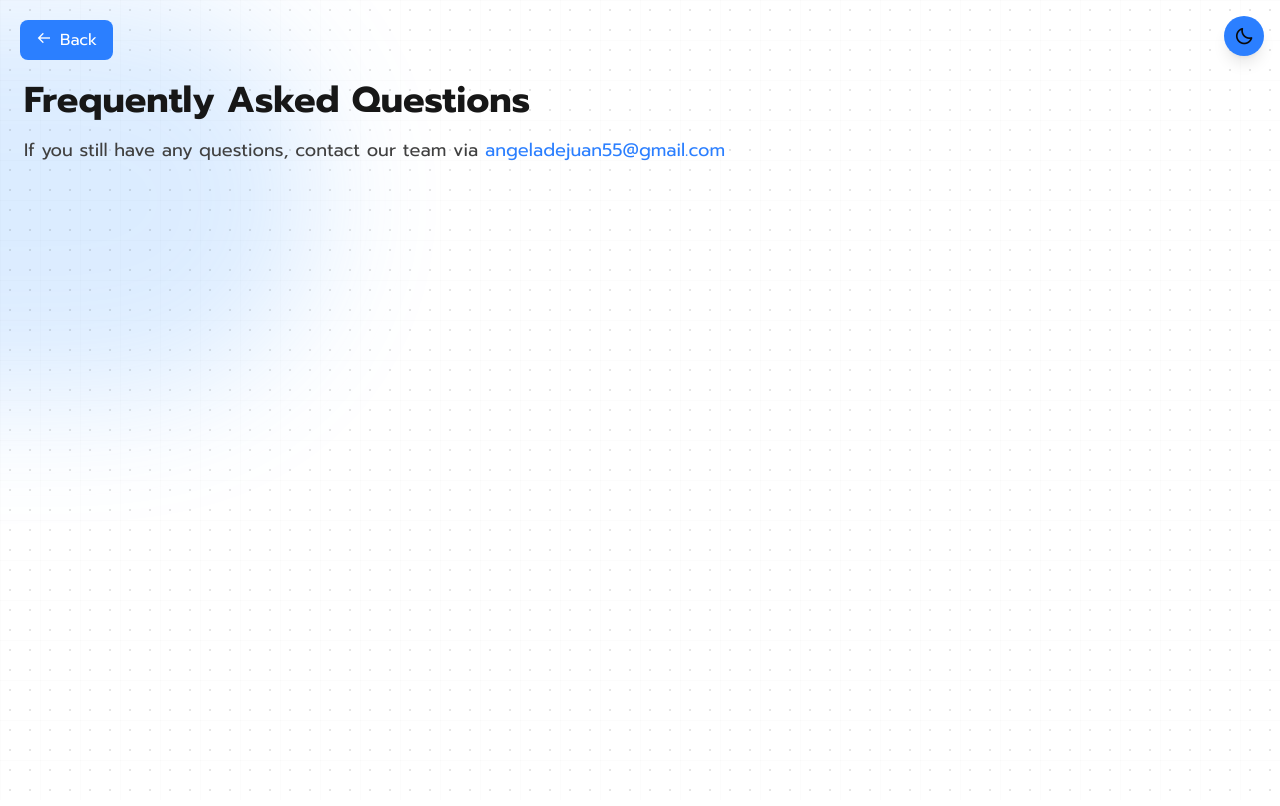
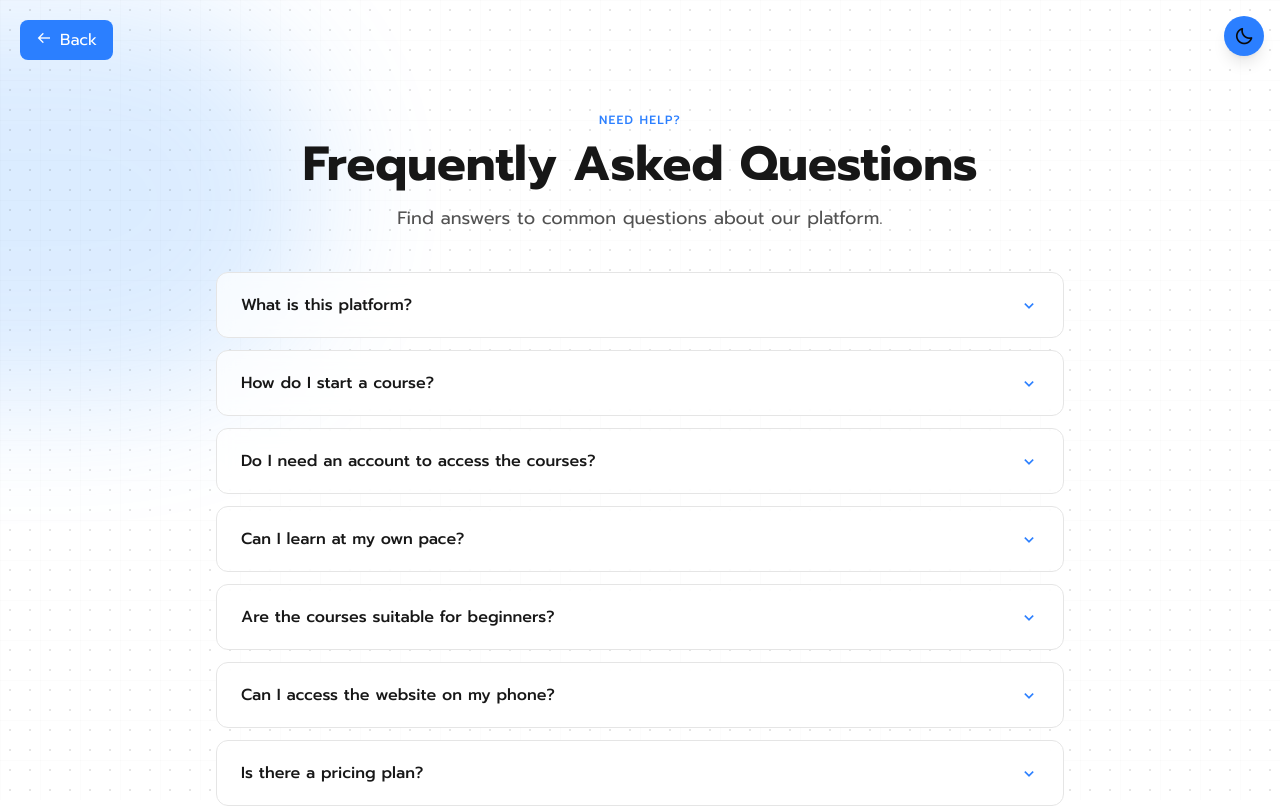
Before and after one commit to gelamrie/learning-website, a React (Vite) app: page /faqsec in a window 1280 px wide. Shown: the top 806 px of the page. Built offline with nearby package versions, Linux system fonts and the light colour scheme.

Commit message:
added questions for that FAQ

```diff
--- a/src/pages/FaqSec.jsx
+++ b/src/pages/FaqSec.jsx
@@ -1,9 +1,57 @@
 import React, { useState } from "react";
 
 const FaqSec = () => {
+    const [openIndex, setOpenIndex] = useState(null);
     const [copied, setCopied] = useState(false);
 
     const email = "angeladejuan55@gmail.com";
+
+    const faqs = [
+        {
+            question: "What is this platform?",
+            answer:
+                "Our platform is an online learning website designed to help you develop new skills through accessible courses and learning resources.",
+        },
+        {
+            question: "How do I start a course?",
+            answer:
+                "Simply go to Explore Courses, choose a course that interests you, and follow the available lessons and learning materials.",
+        },
+        {
+            question: "Do I need an account to access the courses?",
+            answer:
+                "Some courses may be available without an account, while an account may be required to access features such as saving your progress and managing your learning activities.",
+        },
+        {
+            question: "Can I learn at my own pace?",
+            answer:
+                "Yes. You can study at your own pace and revisit learning materials whenever you need to.",
+        },
+        {
+            question: "Are the courses suitable for beginners?",
+            answer:
+                "Yes. Our courses can include beginner-friendly topics and progressively introduce more advanced concepts.",
+        },
+        {
+            question: "Can I access the website on my phone?",
+            answer:
+                "Yes. The website is designed to work across different screen sizes, including desktops, tablets, and mobile devices.",
+        },
+        {
+            question: "Is there a pricing plan?",
+            answer:
+                "Visit the View Pricing page to see the available plans and their features.",
+        },
+        {
+            question: "How can I contact the team?",
+            answer:
+                "If you have additional questions, you can contact our team through the email address below.",
+        },
+    ];
+
+    const toggleFaq = (index) => {
+        setOpenIndex(openIndex === index ? null : index);
+    };
 
     const copyEmail = async () => {
         try {
@@ -25,36 +73,134 @@ const FaqSec = () => {
     };
 
     return (
-        <div className="container mx-auto px-6 py-20">
+        <div className="relative min-h-screen">
 
-            <h1 className="text-4xl font-bold text-neutral-900 dark:text-white">
+            <div className="container mx-auto px-6 py-20 md:py-24 lg:py-28 max-w-4xl">
+
+                {/* Heading */}
+                <div className="text-center mb-10">
+
+                    <p className="uppercase text-xs tracking-widest text-blue-500 font-medium mb-3">
+                        Need help?
+                    </p>
+
+                    <h1 className="text-4xl lg:text-5xl font-bold text-neutral-900 dark:text-white">
                         Frequently Asked Questions
                     </h1>
 
-            <p className="mt-4 text-lg text-neutral-700 dark:text-neutral-300">
-                If you still have any questions, contact our team via{" "}
+                    <p className="mt-4 text-base lg:text-lg text-neutral-600 dark:text-neutral-300">
+                        Find answers to common questions about our platform.
+                    </p>
+
+                </div>
+
+
+                {/* FAQ Accordion */}
+                <div className="space-y-3">
+
+                    {faqs.map((faq, index) => (
+                        <div
+                            key={index}
+                            className="rounded-xl border border-neutral-200
+                                       dark:border-neutral-800
+                                       bg-white/70 dark:bg-neutral-900/70
+                                       backdrop-blur-sm overflow-hidden"
+                        >
+
+                            {/* Question */}
+                            <button
+                                onClick={() => toggleFaq(index)}
+                                className="w-full flex items-center justify-between
+                                           px-5 py-4 lg:px-6 lg:py-5
+                                           text-left
+                                           text-neutral-900 dark:text-white
+                                           hover:bg-neutral-100/70
+                                           dark:hover:bg-neutral-800/70
+                                           transition-colors"
+                            >
+
+                                <span className="font-medium">
+                                    {faq.question}
+                                </span>
+
+                                <i
+                                    className={`bx bx-chevron-down
+                                        text-xl text-blue-500
+                                        transition-transform duration-300
+                                        ${
+                                            openIndex === index
+                                                ? "rotate-180"
+                                                : ""
+                                        }`}
+                                ></i>
+
+                            </button>
+
+
+                            {/* Answer */}
+                            <div
+                                className={`grid transition-all duration-300 ease-in-out
+                                    ${
+                                        openIndex === index
+                                            ? "grid-rows-[1fr] opacity-100"
+                                            : "grid-rows-[0fr] opacity-0"
+                                    }`}
+                            >
+                                <div className="overflow-hidden">
+
+                                    <p className="px-5 pb-5 lg:px-6
+                                                  text-sm lg:text-base
+                                                  leading-relaxed
+                                                  text-neutral-600
+                                                  dark:text-neutral-300">
+                                        {faq.answer}
+                                    </p>
+
+                                </div>
+                            </div>
+
+                        </div>
+                    ))}
+
+                </div>
+
+
+                {/* Contact */}
+                <div className="text-center mt-12">
+
+                    <p className="text-sm text-neutral-500 dark:text-neutral-400">
+                        Still have questions?
+                    </p>
+
+                    <p className="mt-2 text-sm lg:text-base text-neutral-700 dark:text-neutral-300">
+                        Contact our team via{" "}
 
                         <button
                             type="button"
                             onClick={copyEmail}
                             className="text-blue-500 hover:text-blue-600
-                               hover:underline cursor-pointer"
+                                       hover:underline cursor-pointer
+                                       transition-colors"
                         >
                             {email}
                         </button>
                     </p>
 
+                </div>
+
+            </div>
+
+
             {/* Copy notification */}
             {copied && (
                 <div
-                    className="fixed bottom-6 right-6
+                    className="fixed bottom-6 right-6 z-50
                                flex items-center gap-2
                                bg-neutral-900 dark:bg-neutral-800
                                text-white
                                px-4 py-3
                                rounded-lg
-                               shadow-lg
-                               animate-fade-in"
+                               shadow-lg"
                 >
                     <i className="bx bx-check-circle text-blue-400 text-xl"></i>
 
```
Lines whose indentation alone changed are shown as unchanged.
